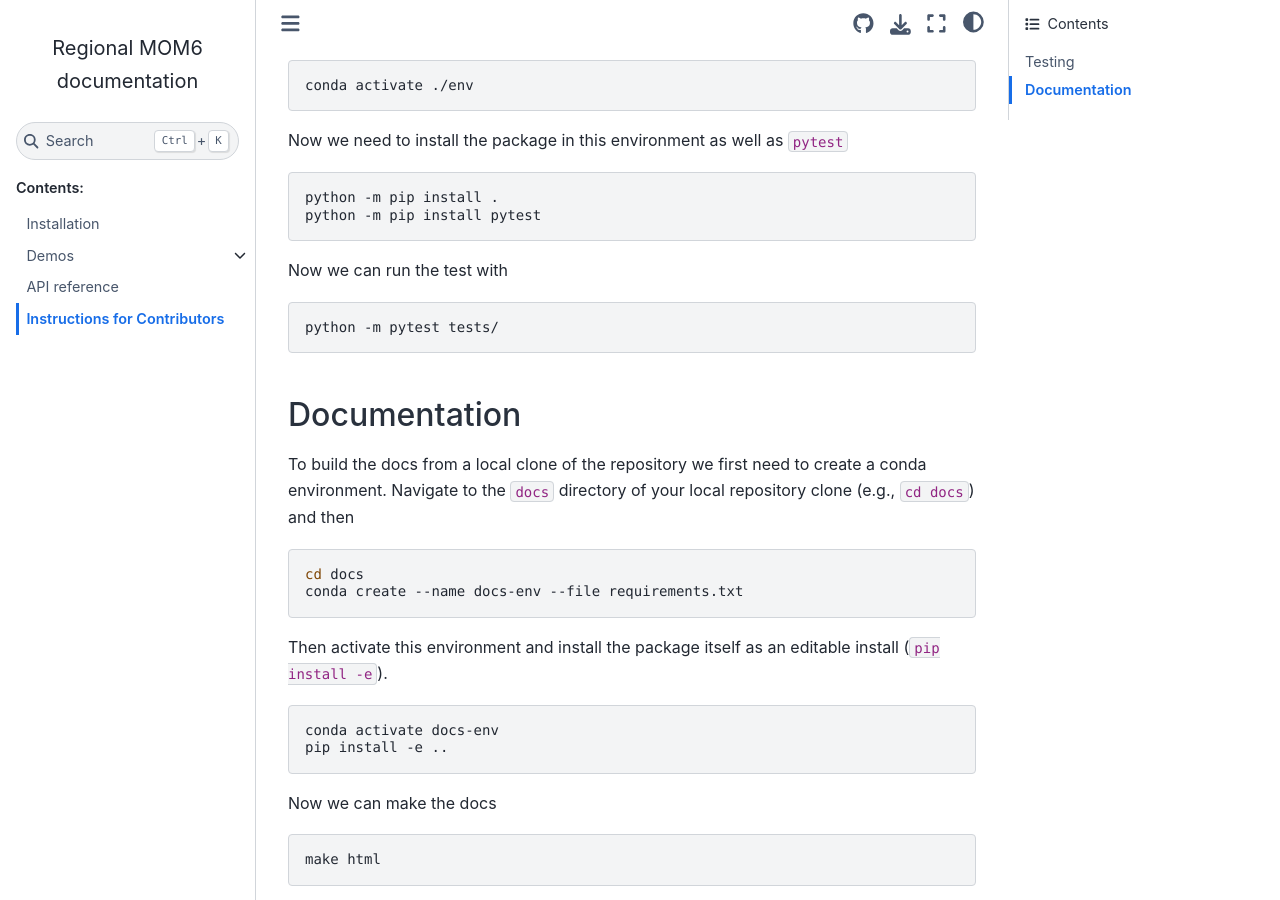
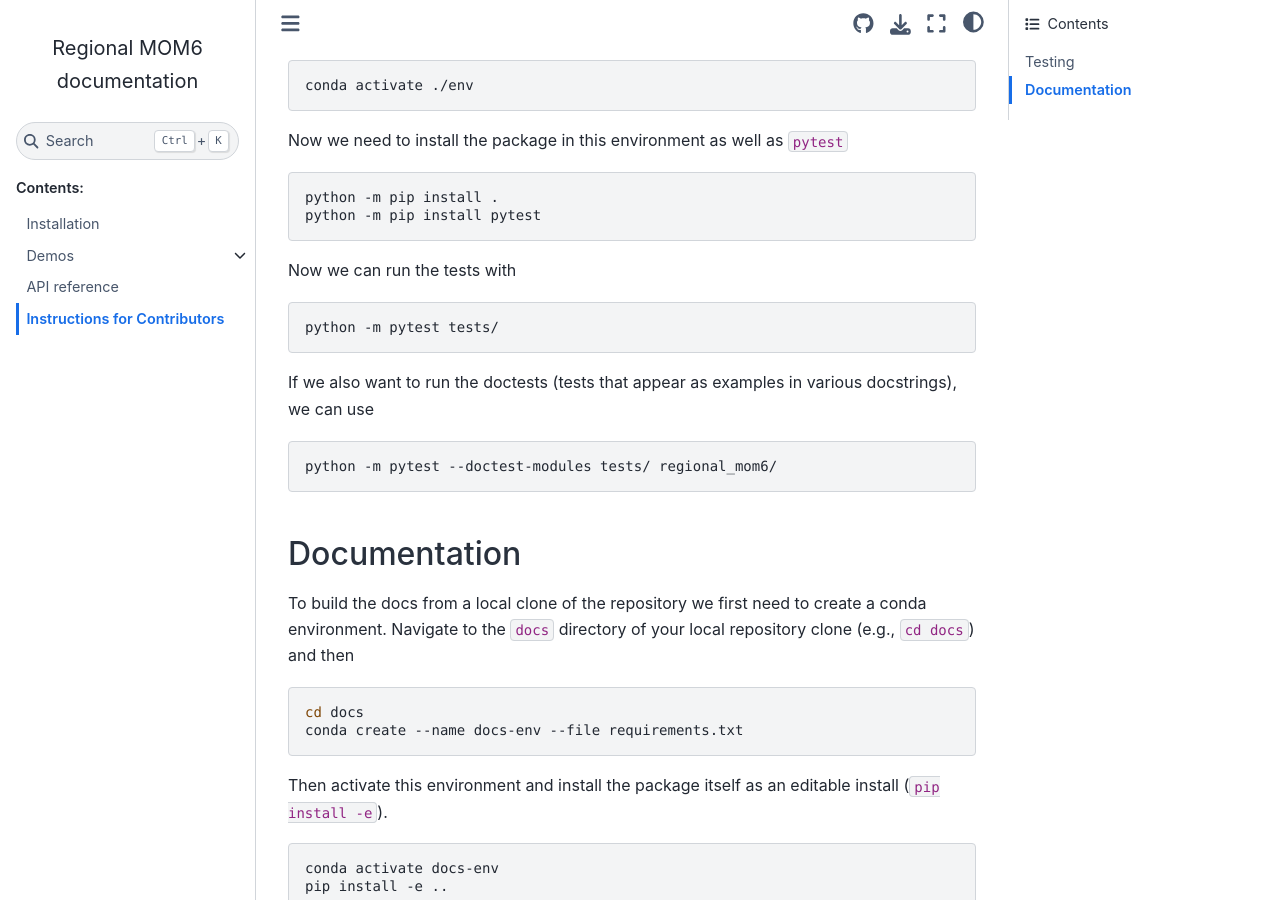
Before and after one commit to COSIMA/regional-mom6, a Sphinx documentation site: the page built from docs/contributing.md, in a window 1280 px wide and 900 px high, scrolled down 488 px. Built offline with Sphinx 7.4.7 and the Sphinx Book theme 1.1.4, drawn with Linux system fonts in a browser that asks for light colours; pages that are not in the unit, such as notebooks, are missing from menus.

Commit message:
add instructions how to tests the doctests

````diff
--- a/docs/contributing.md
+++ b/docs/contributing.md
@@ -30,10 +30,17 @@ python -m pip install .
 python -m pip install pytest
 ```
 
-Now we can run the test with
+Now we can run the tests with
 
 ```{code-block} bash
 python -m pytest tests/
+```
+
+If we also want to run the doctests (tests that appear as examples in various docstrings), we
+can use
+
+```{code-block} bash
+python -m pytest --doctest-modules tests/ regional_mom6/
 ```
 
 ## Documentation
````
